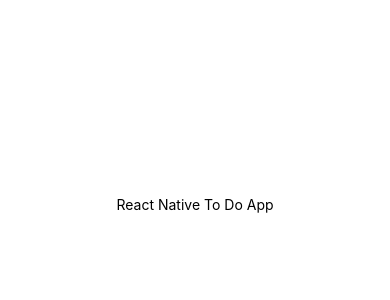
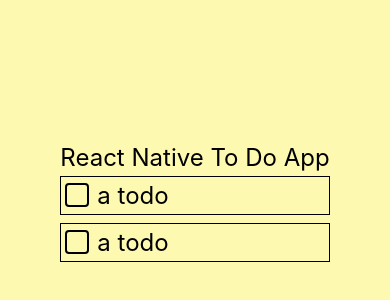
Before and after one commit to paizle/react-native-todo-app, a React Native app: screen / in a window 390 px wide. Shown: the part 218-518 px from the top of the page. Built offline with nearby package versions, Linux system fonts and the light colour scheme.

Commit message:
Building UI elements. Created UI ToDo component.

```diff
--- a/App.js
+++ b/App.js
@@ -1,19 +1,28 @@
 import { StatusBar } from 'expo-status-bar';
-import { StyleSheet, Text, View } from 'react-native';
+import { StyleSheet, View, Text } from 'react-native';
+import { SafeAreaProvider, SafeAreaView } from 'react-native-safe-area-context';
+
+import Todo from './components/Todo';
 
 export default function App() {
   return (
-    <View style={styles.container}>
-      <Text>React Native To Do App</Text>
-      <StatusBar style="auto" />
-    </View>
-  );
+    <SafeAreaProvider>
+       <SafeAreaView style={styles.appContainer}>
+        <View>
+          <Text style={{ fontSize: 24 }}>React Native To Do App</Text>
+          <Todo />
+          <Todo />
+        </View>
+        <StatusBar style="auto" />
+      </SafeAreaView>
+    </SafeAreaProvider>
+  )
 }
 
 const styles = StyleSheet.create({
-  container: {
+  appContainer: {
     flex: 1,
-    backgroundColor: '#fff',
+    backgroundColor: '#FEF9B0',
     alignItems: 'center',
     justifyContent: 'center',
   },
--- a/app.json
+++ b/app.json
@@ -7,9 +7,9 @@
     "icon": "./assets/icon.png",
     "userInterfaceStyle": "light",
     "splash": {
-      "image": "./assets/splash.png",
+      "image": "./assets/splash-new.png",
       "resizeMode": "contain",
-      "backgroundColor": "#ffffff"
+      "backgroundColor": "#FEF9B0"
     },
     "assetBundlePatterns": [
       "**/*"
--- /dev/null
+++ b/components/Todo.js
@@ -0,0 +1,98 @@
+import React, {useState, useRef} from 'react'
+import { StyleSheet, Pressable, View, Text, TextInput } from 'react-native'
+import { FontAwesome } from '@expo/vector-icons';
+
+export default function Todo() {
+
+  const inputRef = useRef(null)
+
+  const [isChecked, setChecked] = useState(false)
+
+  const [isEditing, setEditing] = useState(false)
+
+  const [text, setText] = useState('a todo')
+
+  const toggleEditing = () => {
+    if (!isEditing) {
+      inputRef.current.focus()
+    }
+    setEditing(!isEditing)
+  }
+
+  const handleOnPress = () => {
+    if (isEditing) {
+      inputRef.current.focus()
+    } else {
+      setChecked(!isChecked)
+    }
+  }
+
+  return (
+    <Pressable
+      style={styles.checkboxLabel}
+      onPress={() => handleOnPress()}
+      onLongPress={() => toggleEditing()}
+    >
+        <View style={[styles.checkboxBase, isChecked && styles.checkboxChecked]}>
+          {isChecked ? <FontAwesome name="check" /> : ''}
+        </View>
+
+          <TextInput
+            ref={inputRef}
+            style={[styles.labelText, styles.inputText, !isEditing && styles.hidden]}
+            onChangeText={setText}
+            onSubmitEditing={() => setEditing(false)}
+            value={text}
+            onBlur={() => setEditing(false)}
+          />
+
+          <Text
+            style={[
+              styles.labelText,
+              isChecked && styles.labelTextChecked,
+              isEditing && styles.hidden
+            ]}
+          >
+            {text}
+          </Text>
+
+    </Pressable>
+  )
+}
+
+const styles = StyleSheet.create({
+  checkboxLabel: {
+    borderWidth: 1,
+    display: 'flex',
+    flexDirection: 'row',
+    alignItems: 'center',
+    padding: 4,
+    marginTop: 4,
+    marginBottom: 4
+  },
+  checkboxBase: {
+    width: 24,
+    height: 24,
+    justifyContent: 'center',
+    alignItems: 'center',
+    borderRadius: 4,
+    borderWidth: 2,
+    marginRight: 8,
+  },
+  checkboxChecked: {
+    backgroundColor: '#00FFFF',
+  },
+  labelText: {
+    fontSize: 24,
+    flexGrow: 1,
+  },
+  inputText: {
+    backgroundColor: '#fffff0',
+  },
+  labelTextChecked: {
+    textDecorationLine: 'line-through'
+  },
+  hidden: {
+    display: 'none'
+  }
+});
--- a/package.json
+++ b/package.json
@@ -13,7 +13,9 @@
     "expo-status-bar": "~1.6.0",
     "react": "18.2.0",
     "react-native": "0.72.3",
-    "react-native-mmkv-storage": "^0.9.1"
+    "react-native-mmkv-storage": "^0.9.1",
+    "react-native-safe-area-context": "4.6.3",
+    "expo-checkbox": "~2.4.0"
   },
   "devDependencies": {
     "@babel/core": "^7.20.0"
```
Also changed, not shown: assets/splash-new.png (added), 1 other file (tests, documents, lock files or other folders).
